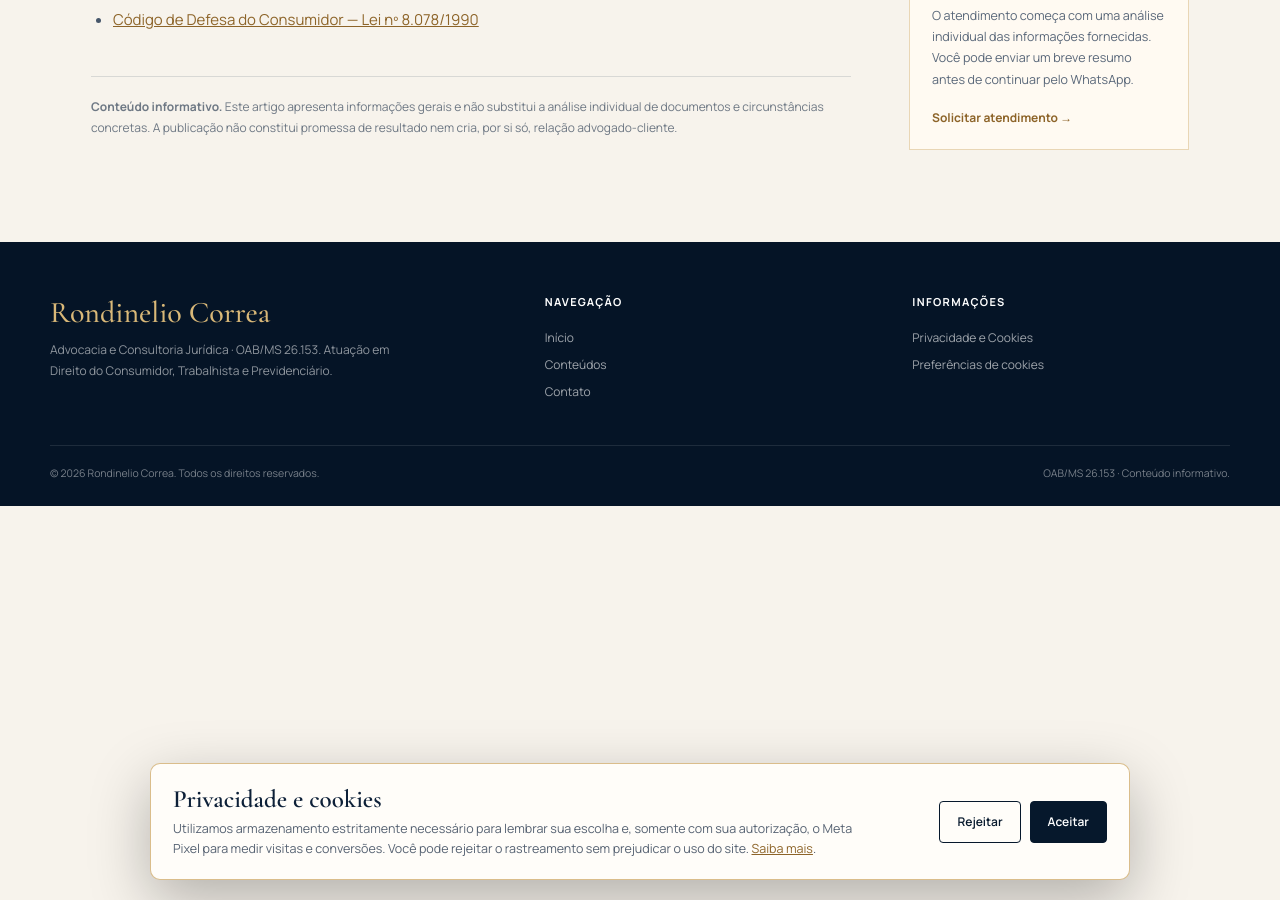
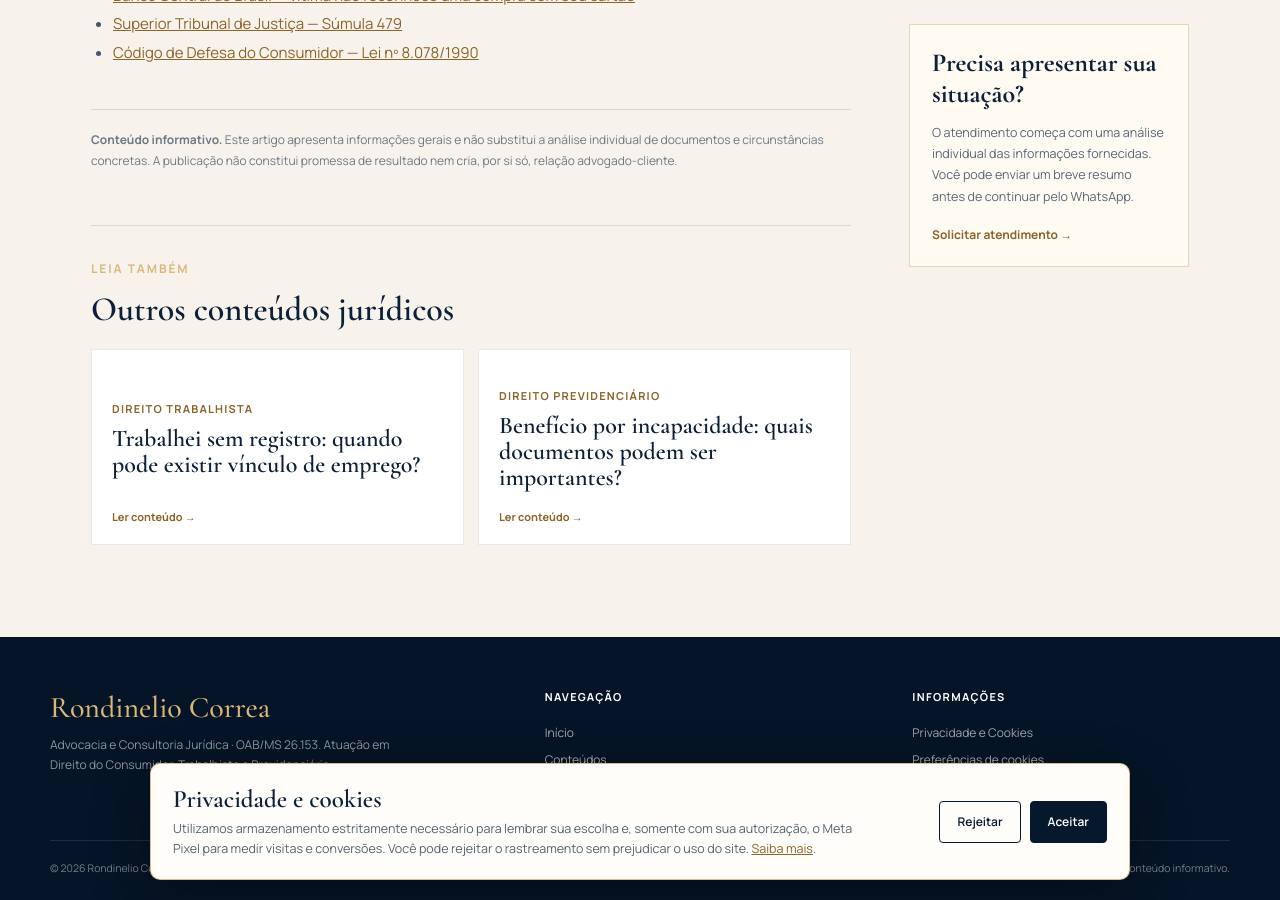
Before and after one commit to Rondineliocorrea/Site_institucional_adv, a Jekyll site: the page built from _posts/2026-08-30-compra-nao-reconhecida-cartao.md, in a window 1280 px wide and 900 px high, scrolled down 4856 px. Built offline with Jekyll 4.4.1, drawn with Linux system fonts in a browser that asks for light colours; some of the changed text lies outside the part shown.

Commit message:
Aprimora SEO dos artigos com breadcrumbs e links internos

```diff
--- a/_layouts/article.html
+++ b/_layouts/article.html
@@ -4,10 +4,11 @@
   <meta charset="utf-8">
   <meta name="viewport" content="width=device-width,initial-scale=1">
   <meta name="theme-color" content="#06182c">
-  <title>{{ page.title }} | Rondinelio Correa Advocacia</title>
+  <title>{{ page.seo_title | default: page.title }} | Rondinelio Correa</title>
   <meta name="description" content="{{ page.description | escape }}">
   <meta name="robots" content="index,follow,max-image-preview:large">
   <link rel="canonical" href="{{ page.url | absolute_url }}">
+  <link rel="icon" href="/favicon.ppm" type="image/x-portable-pixmap" sizes="16x16">
   <link rel="icon" href="/favicon.svg" type="image/svg+xml" sizes="any">
   <meta property="og:type" content="article">
   <meta property="og:locale" content="pt_BR">
@@ -26,16 +27,29 @@
   <script type="application/ld+json">
   {
     "@context":"https://schema.org",
+    "@graph":[
+      {
         "@type":"Article",
         "headline":{{ page.title | jsonify }},
         "description":{{ page.description | jsonify }},
         "datePublished":"{{ page.date | date_to_xmlschema }}",
         "dateModified":"{{ page.last_modified_at | default: page.date | date_to_xmlschema }}",
         "mainEntityOfPage":{"@type":"WebPage","@id":"{{ page.url | absolute_url }}"},
-    "author":{"@type":"Person","name":"Rondinelio Correa","jobTitle":"Advogado","identifier":"OAB/MS 26.153","url":"https://www.rondineliocorrea.com.br/"},
+        "author":{"@type":"Person","name":"Rondinelio Correa","jobTitle":"Advogado","identifier":"OAB/MS 26.153","url":"https://www.rondineliocorrea.com.br/#advogado"},
         "publisher":{"@type":"Organization","name":"Rondinelio Correa Advocacia e Consultoria Jurídica","url":"https://www.rondineliocorrea.com.br/"},
         "articleSection":{{ page.category | jsonify }},
+        "isPartOf":{"@type":"WebSite","name":"Rondinelio Correa Advocacia e Consultoria Jurídica","url":"https://www.rondineliocorrea.com.br/"},
         "inLanguage":"pt-BR"
+      },
+      {
+        "@type":"BreadcrumbList",
+        "itemListElement":[
+          {"@type":"ListItem","position":1,"name":"Início","item":"https://www.rondineliocorrea.com.br/"},
+          {"@type":"ListItem","position":2,"name":"Conteúdos","item":"https://www.rondineliocorrea.com.br/conteudos/"},
+          {"@type":"ListItem","position":3,"name":{{ page.title | jsonify }},"item":"{{ page.url | absolute_url }}"}
+        ]
+      }
+    ]
   }
   </script>
 </head>
@@ -57,6 +71,9 @@
   <main>
     <section class="article-hero">
       <div class="container article-hero-inner">
+        <nav class="article-breadcrumb" aria-label="Breadcrumb">
+          <a href="/">Início</a><span>›</span><a href="/conteudos/">Conteúdos</a><span>›</span><span>{{ page.category }}</span>
+        </nav>
         <div class="kicker">{{ page.category }}</div>
         <h1>{{ page.title }}</h1>
         <p class="article-deck">{{ page.description }}</p>
@@ -74,6 +91,26 @@
       <article class="article-body">
         {{ content }}
         <p class="disclaimer"><strong>Conteúdo informativo.</strong> Este artigo apresenta informações gerais e não substitui a análise individual de documentos e circunstâncias concretas. A publicação não constitui promessa de resultado nem cria, por si só, relação advogado-cliente.</p>
+
+        <section class="related-content" aria-labelledby="related-title">
+          <div class="kicker">Leia também</div>
+          <h2 id="related-title">Outros conteúdos jurídicos</h2>
+          <div class="related-grid">
+            {% assign related_count = 0 %}
+            {% for post in site.posts %}
+              {% if post.url != page.url %}
+                {% if related_count < 2 %}
+                  <a class="related-card" href="{{ post.url }}">
+                    <span class="article-category">{{ post.category }}</span>
+                    <strong>{{ post.title }}</strong>
+                    <span>Ler conteúdo →</span>
+                  </a>
+                  {% assign related_count = related_count | plus: 1 %}
+                {% endif %}
+              {% endif %}
+            {% endfor %}
+          </div>
+        </section>
       </article>
 
       <aside class="article-aside">
```
Lines whose indentation alone changed are shown as unchanged.
